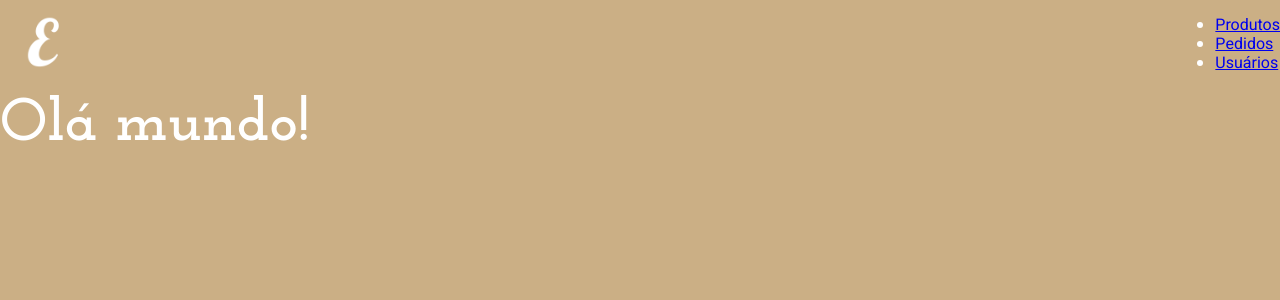
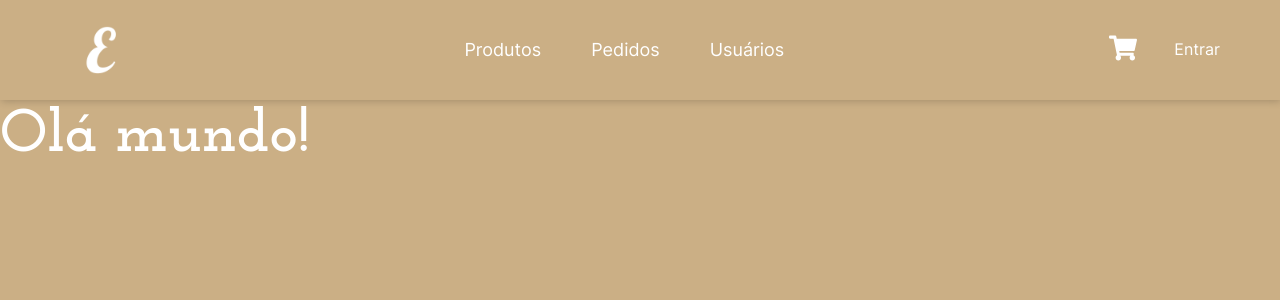
Before and after one commit to Kaua2123/projeto-ecommerce, a React (Vite) app: page / in a window 1280 px wide. Shown: the top 300 px of the page. Built offline with nearby package versions, Linux system fonts and the light colour scheme.

Commit message:
componente header finalizado

```diff
--- a/src/components/Header/index.jsx
+++ b/src/components/Header/index.jsx
@@ -1,27 +1,30 @@
 import React from 'react';
 import { Link } from 'react-router-dom';
+import { FaShoppingCart } from 'react-icons/fa';
+
 import Logo from '../../imgs/logo.png';
 
 function Header() {
   return (
-    <div className="flex">
-      <Link to="/">
-        <img src={Logo} className="logo" alt="" />
-      </Link>
-      <nav>
+    <nav className="menu">
+      <div>
+        <Link to="/"><img className="logo" src={Logo} alt="" /></Link>
+      </div>
+
+      <div className="nav-list">
         <ul>
-          <li>
-            <Link to="/products"> Produtos </Link>
-          </li>
-          <li>
-            <Link to="/requests"> Pedidos </Link>
-          </li>
-          <li>
-            <Link to="/users"> Usuários </Link>
-          </li>
+          <li className="nav-item"><Link to="/products"> Produtos </Link></li>
+          <li className="nav-item"><Link to="/requests"> Pedidos </Link></li>
+          <li className="nav-item"><Link to="/users"> Usuários </Link></li>
+
         </ul>
-      </nav>
-    </div>
+      </div>
+
+      <div className="user-container">
+        <Link className="link" to="/chart"><FaShoppingCart size={28} /></Link>
+        <Link className="link" to="/signUp"> Entrar </Link>
+      </div>
+    </nav>
   );
 }
 
--- a/src/index.css
+++ b/src/index.css
@@ -8,9 +8,15 @@
   font-family: Heebo;
   src: url('fonts/Heebo-VariableFont_wght.ttf');
 }
+
 @font-face {
   font-family: Josefin;
   src: url('fonts/JosefinSlab-VariableFont_wght.ttf');
+}
+
+@font-face {
+  font-family: Inter;
+  src: url('fonts/Inter-Regular.ttf');
 }
 
 * {
@@ -26,7 +32,7 @@ html {
 
 body {
   background-color: var(--light-brown-color);
-  font-family: Heebo;
+  font-family: Inter;
   font-size: 1.6rem;
   color: var(--white-color);
   line-height: 1.2;
@@ -48,8 +54,31 @@ h2 {
   font-weight: bold;
 }
 
+a {
+  text-decoration: none;
+
+}
+
+button {
+  background-color: var(--white-color);
+  color: var(--light-brown-color);
+}
+
+a:link {
+  color: var(--white-color);
+}
+
+a:visited {
+  color: var(--white-color);
+}
+
 .white-bg {
   min-height: 100vh;
   background-color: var(--white-color);
   color: black;
 }
+
+.white-btn {
+  min-width: 8rem;
+  height: 4rem;
+}
--- a/src/main.jsx
+++ b/src/main.jsx
@@ -8,6 +8,8 @@ import Home from './pages/Home';
 import Products from './pages/Products';
 import Requests from './pages/Requests';
 import Users from './pages/Users';
+import Chart from './pages/Chart';
+import SignUp from './pages/SignUp';
 
 ReactDOM.createRoot(document.getElementById('root')).render(
   <React.StrictMode>
@@ -17,6 +19,8 @@ ReactDOM.createRoot(document.getElementById('root')).render(
         <Route path="/products" element={<Products />} />
         <Route path="/requests" element={<Requests />} />
         <Route path="/users" element={<Users />} />
+        <Route path="/chart" element={<Chart />} />
+        <Route path="/signUp" element={<SignUp />} />
       </Routes>
     </BrowserRouter>
   </React.StrictMode>,
--- /dev/null
+++ b/src/pages/Chart/index.jsx
@@ -0,0 +1,13 @@
+import React from 'react';
+import Header from '../../components/Header';
+
+function Chart() {
+  return (
+    <div>
+      <Header />
+      <h1>Olá mundo chart!</h1>
+    </div>
+  );
+}
+
+export default Chart;
--- /dev/null
+++ b/src/pages/SignUp/index.jsx
@@ -0,0 +1,13 @@
+import React from 'react';
+import Header from '../../components/Header';
+
+function SignUp() {
+  return (
+    <div>
+      <Header />
+      <h1>Olá mundo SignUp!</h1>
+    </div>
+  );
+}
+
+export default SignUp;
--- a/src/styles/Header/header.css
+++ b/src/styles/Header/header.css
@@ -1,12 +1,60 @@
 
-.flex {
+.menu {
+  background-color: var(--light-brown-color);
+}
+
+.logo {
   display: flex;
-  background-color: var(--light-brown-color);
+  align-items: center;
+  width: 8rem;
+  height: 8rem;
+}
+
+.menu ul {
+  list-style: none;
+  display: flex;
+}
+
+.menu ul li a {
+  display: block;
+  padding: 2rem;
+  font-size: 1.8rem;
+  color: var(--primary-color);
+  position: relative;
+}
+
+.menu {
+  display: flex;
   justify-content: space-between;
+  padding: 1rem 6rem;
+  box-shadow: 1px 1px 8px rgba(0, 0, 0, 0.2);
+}
+
+.nav-list {
+  display: flex;
   align-items: center;
 }
 
-.logo {
-  width: 8.4rem;
-  height: 8.4rem;
+.nav-list ul {
+  display: flex;
+  justify-content: center;
+  list-style: none;
 }
+
+.nav-item {
+  margin: 0 0.5rem;
+}
+
+.user-container {
+  display: grid;
+  align-items: center;
+  grid-template-columns: 1fr 1fr;
+  gap: 2rem;
+}
+
+button .link {
+  border: none;
+  color: var(--light-brown-color);
+  font-family: Inter;
+  height: 2rem;
+}
```
Also changed, not shown: .eslintrc.cjs, src/fonts/Inter-Regular.ttf (added), src/fonts/JosefinSlab-Regular.ttf (deleted).
